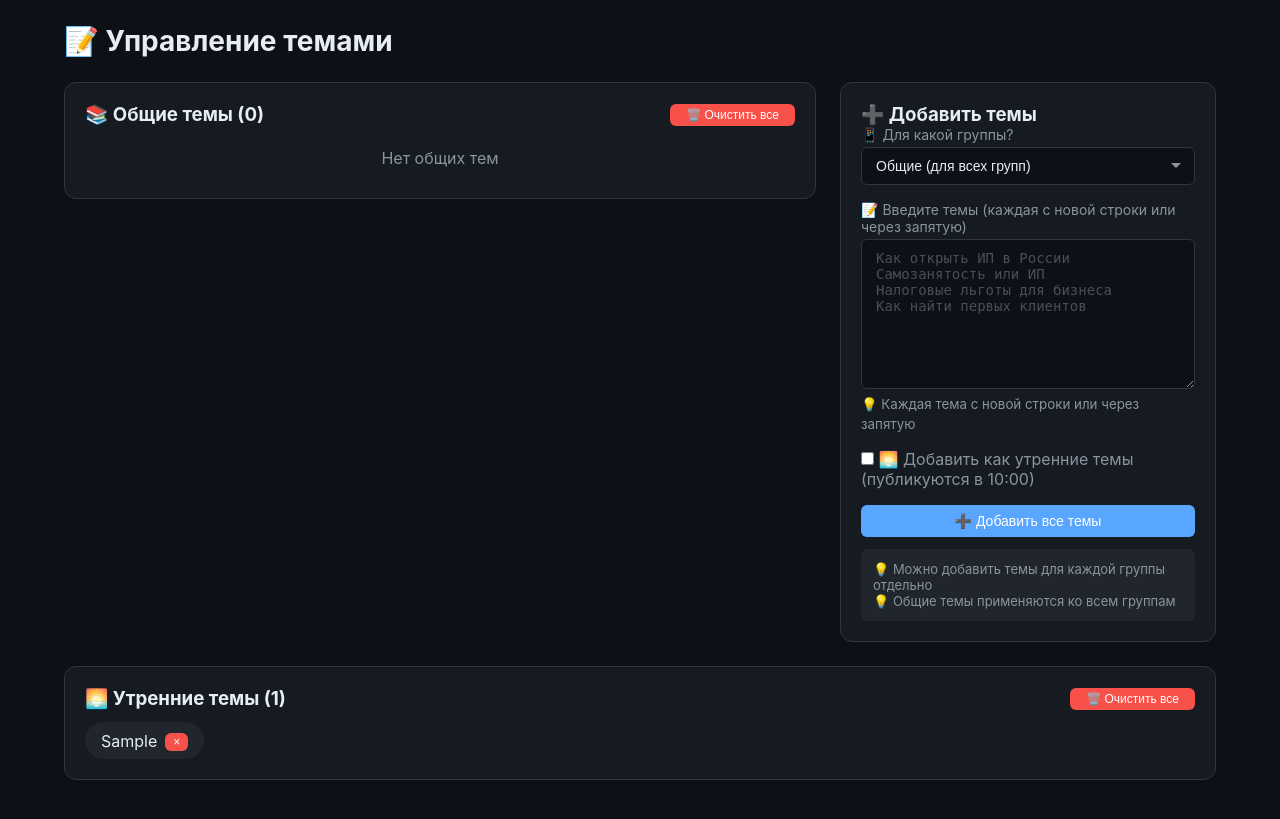
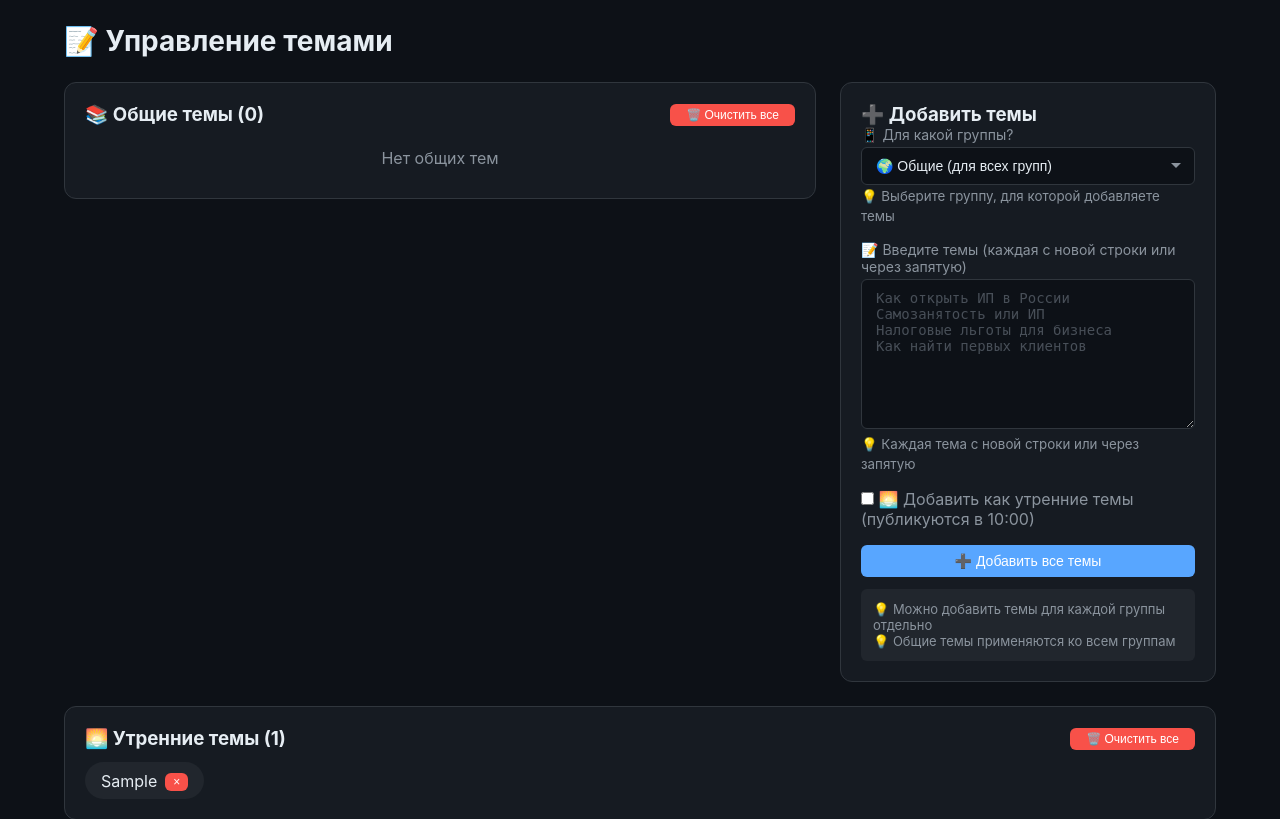
Before and after one commit to teharenda1989-ui/SMM-pilot-TESTY, a Flask app: page /topics in a window 1280 px wide. Shown: the part 60-879 px from the top of the page. Before the commit the page ends 840 px from the top, so only its background shows below. Run offline with Flask 3, Linux system fonts and the light colour scheme; the visitor is signed in with stand-in values (Sample User, id 1); tables that the repository leaves empty hold one stand-in row (values such as "Sample post").

Commit message:
Update topics.html

```diff
--- a/templates/topics.html
+++ b/templates/topics.html
@@ -81,11 +81,14 @@
             <div class="form-group">
                 <label class="form-label">📱 Для какой группы?</label>
                 <select name="group_id" class="form-control">
-                    <option value="">Общие (для всех групп)</option>
+                    <option value="">🌍 Общие (для всех групп)</option>
                     {% for group in groups %}
-                        <option value="{{ group.id }}">{{ group.group_name or 'Группа ' + group.group_id }}</option>
+                        <option value="{{ group.id }}">📱 {{ group.group_name or 'Группа ' + group.group_id }}</option>
                     {% endfor %}
                 </select>
+                <small style="color: var(--text-secondary);">
+                    💡 Выберите группу, для которой добавляете темы
+                </small>
             </div>
 
             <div class="form-group">
```
